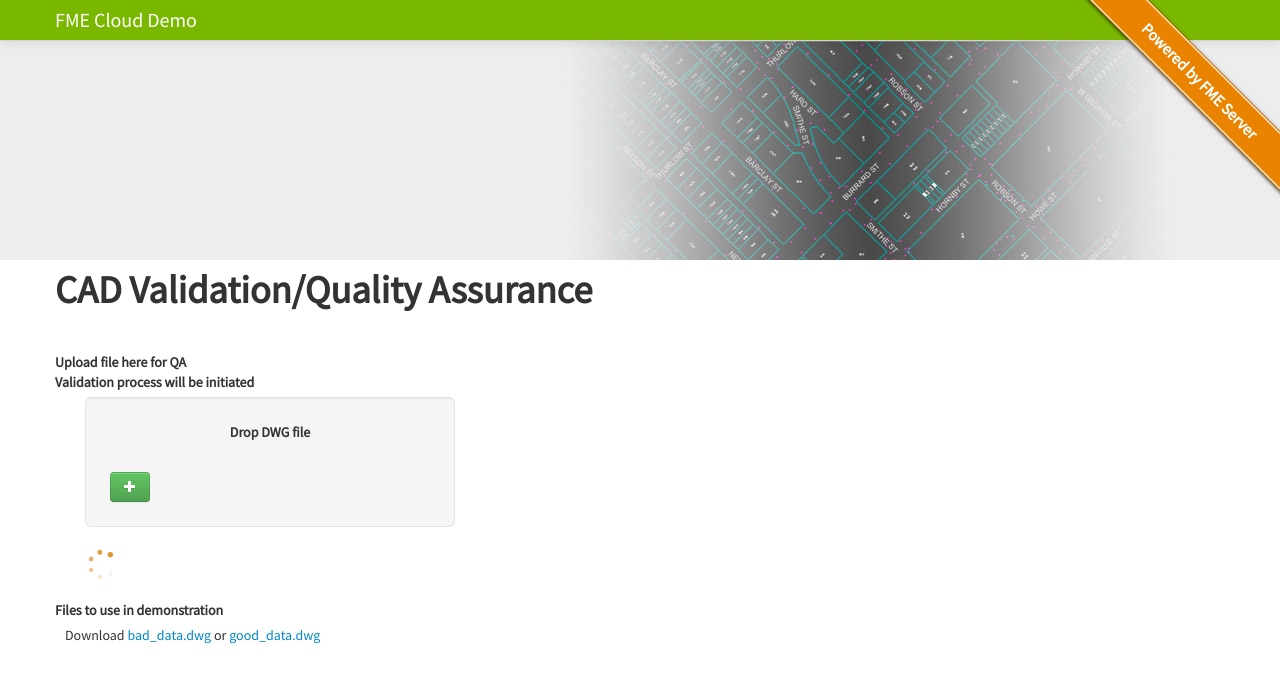
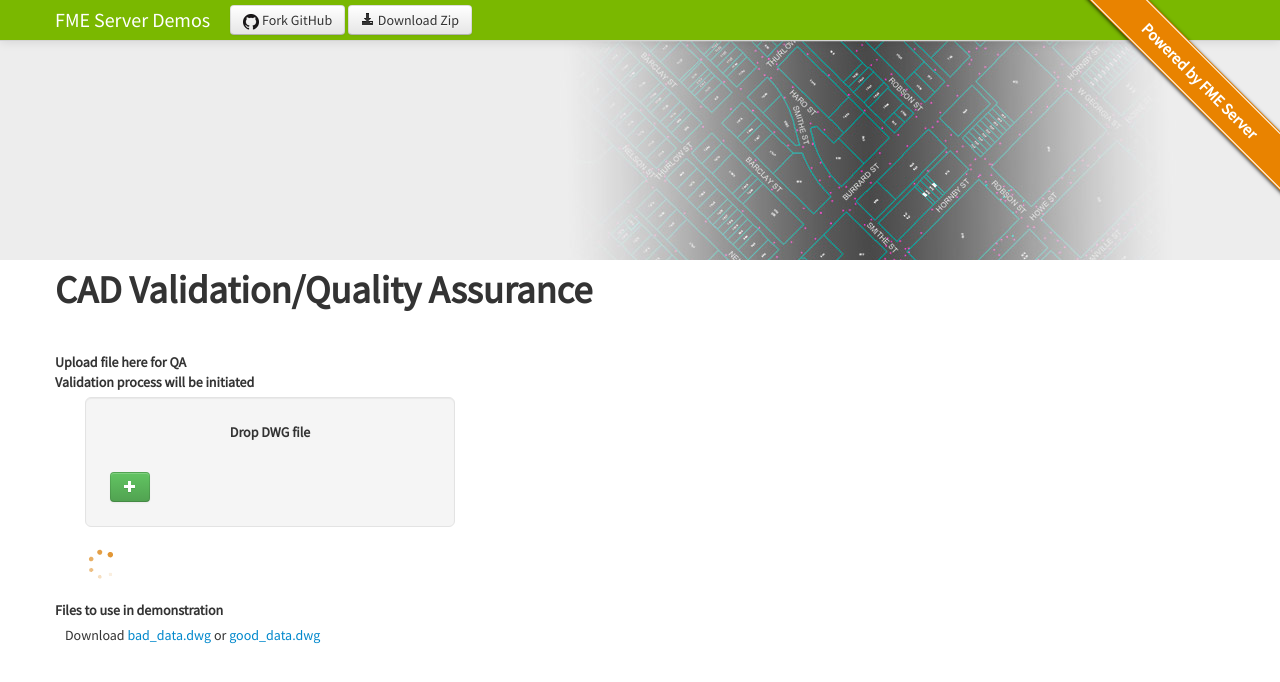
Before and after one commit to safesoftware/demo-validation-direct, a plain HTML site: page www/index.html in a window 1280 px wide. Drawn offline with Linux system fonts and the light colour scheme; some packages are replaced by stand-ins of ours; no server answers.

Commit message:
added GitHub links

```diff
--- a/www/index.html
+++ b/www/index.html
@@ -66,9 +66,15 @@
 					<span class="icon-bar"></span>
 				</a>
 
-			<div class="brand">FME Cloud<span class="hidden-tiny"> Demo</span></div>
+			<div class="brand">FME Server<span class="hidden-tiny"> Demos</span></div>
+			<a href="https://github.com/safesoftware/demo-validation-direct" class="btn">
+				<img src="libs/GitHub.png"> Fork GitHub
+			</a>
+			<a href="https://github.com/safesoftware/demo-validation-direct/master.zip" class="btn">
+				<i class="icon-download-alt"></i> Download Zip
+			</a>
+			<div class="nav-collapse collapse">
 
-			<div class="nav-collapse collapse">
 			</div>
 			<span class="hidden-phone" id="safe-ribbon"><a href="http://fmecloud.safe.com">Powered by FME Server</a></span>
 			</div>
```
